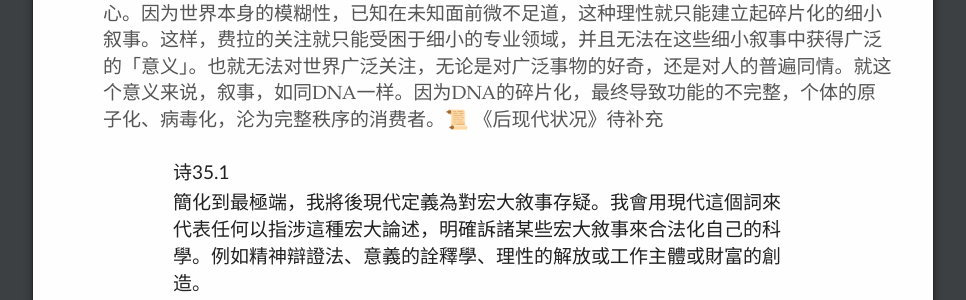
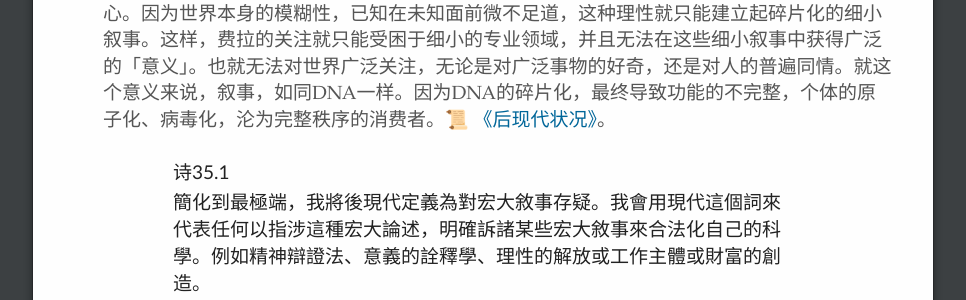
Before and after one commit to siseng/siseng.github.io, a Jekyll site: the page built from index.md, in a window 1280 px wide and 900 px high, scrolled down 53451 px. Shown: the part 361-661 px from the top of the window, without its empty margins (157-1123 px from the left). Built offline with Jekyll 4.4.1, drawn with Linux system fonts in a browser that asks for light colours; our own code applies the rules of GitHub Pages for plain Markdown files; some of the changed text lies outside the part shown.

Commit message:
add archive

```diff
--- a/index.md
+++ b/index.md
@@ -598,7 +598,7 @@ layout: default
 
 {:start="17"}
 17. 人类世界，混元衍生为自由意志，衍生为更多感性（可使用想象力产生抽象名词指称变动的事物（狮子）、可使用想象力产生综合命题来描摹无穷的现象（太阳从东方升起）等）增加在生物世界的基础上。留下一部分混元参与文化（模因）的天演的变异。
-18. 主我。特点是具有叙事性，可以将宾我认同为一个叙事中的角色。主我是物自体的一部分，由前额叶皮质承载，体现为故事中的一个角色。混元穿过层层存在之链，流淌至自我，化作自由意志，使自我负有道德责任和价值。纯碎自我和物自体相互作用产生我们感知到的现象。主我和宾我是一体的，区别只是是否出现在现象中。📜 [宾主同一](https://www.dropbox.com/s/paux38jnobdkfqr/%E5%AE%BE%E4%B8%BB%E5%90%8C%E4%B8%80.pdf?dl=0)，《敘事心理學：人類行為的故事性》待补充。
+18. 主我。特点是具有叙事性，可以将宾我认同为一个叙事中的角色。主我是物自体的一部分，由前额叶皮质承载，体现为故事中的一个角色。混元穿过层层存在之链，流淌至自我，化作自由意志，使自我负有道德责任和价值。纯碎自我和物自体相互作用产生我们感知到的现象。主我和宾我是一体的，区别只是是否出现在现象中。📜 [宾主同一](https://www.dropbox.com/s/paux38jnobdkfqr/%E5%AE%BE%E4%B8%BB%E5%90%8C%E4%B8%80.pdf?dl=0)，[《敘事心理學：人類行為的故事性》](https://www.dropbox.com/s/z4rkb7cele4ow4g/Theodore%20R.%20Sarbin-Narrative%20Psychology_%20The%20Storied%20Nature%20of%20Human%20Conduct%20%20-Praeger%20Publishers%20%281986%29.pdf?dl=0)。
 
 > 诗18.1 混元赐予我自由，我的魂魄是混元的一部分。
 
@@ -1243,7 +1243,7 @@ layout: default
 >
 > ----季业
 
-35. 费拉。费拉的本质是碎片化：知识结构的碎片化，叙事的碎片化，关注的碎片化。就如同，失去必要细胞器的细胞逐渐演化为无法自立的病毒。费拉也是一样，专业技能的突出无法掩盖叙事的残缺，就只能沦落为秩序的消费者。在陌生人社会中，费拉之间因为缺乏同意的共识，缺乏相同的语言游戏，建立共同叙事的方式只能诉诸普遍标准：精神清彻的理性，而不是诉诸信心。因为世界本身的模糊性，已知在未知面前微不足道，这种理性就只能建立起碎片化的细小叙事。这样，费拉的关注就只能受困于细小的专业领域，并且无法在这些细小叙事中获得广泛的「意义」。也就无法对世界广泛关注，无论是对广泛事物的好奇，还是对人的普遍同情。就这个意义来说，叙事，如同DNA一样。因为DNA的碎片化，最终导致功能的不完整，个体的原子化、病毒化，沦为完整秩序的消费者。📜 《后现代状况》待补充
+35. 费拉。费拉的本质是碎片化：知识结构的碎片化，叙事的碎片化，关注的碎片化。就如同，失去必要细胞器的细胞逐渐演化为无法自立的病毒。费拉也是一样，专业技能的突出无法掩盖叙事的残缺，就只能沦落为秩序的消费者。在陌生人社会中，费拉之间因为缺乏同意的共识，缺乏相同的语言游戏，建立共同叙事的方式只能诉诸普遍标准：精神清彻的理性，而不是诉诸信心。因为世界本身的模糊性，已知在未知面前微不足道，这种理性就只能建立起碎片化的细小叙事。这样，费拉的关注就只能受困于细小的专业领域，并且无法在这些细小叙事中获得广泛的「意义」。也就无法对世界广泛关注，无论是对广泛事物的好奇，还是对人的普遍同情。就这个意义来说，叙事，如同DNA一样。因为DNA的碎片化，最终导致功能的不完整，个体的原子化、病毒化，沦为完整秩序的消费者。📜 [《后现代状况》](https://www.dropbox.com/s/3v86neufbndugzb/Postmodern-Condition-The-Postmodern-Condition-A-Report-on-Knowledge.pdf?dl=0)。
 
 > 诗35.1
 >
```
